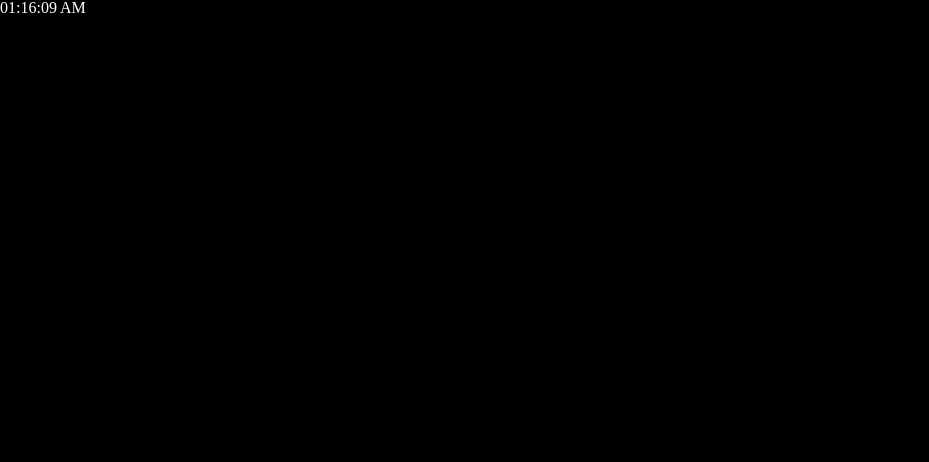
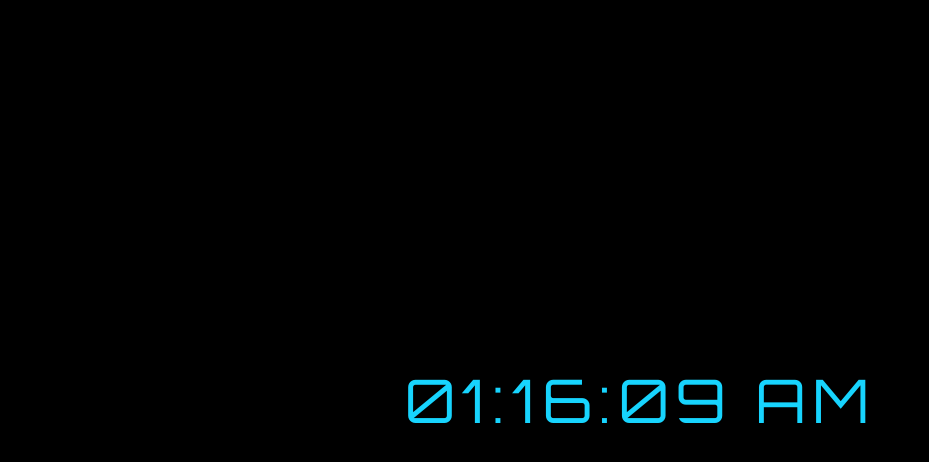
Before and after one commit to storrence88/react-clock, a React (Create React App) app: page / in a window 1280 px wide. Shown: the top 462 px of the page, without its empty margins (0-929 px from the left). Built offline with nearby package versions, Linux system fonts and the light colour scheme.

Commit message:
Import Google font Orbitron and add final styles to the Clock component

```diff
--- a/public/index.html
+++ b/public/index.html
@@ -3,6 +3,7 @@
   <head>
     <meta charset="utf-8" />
     <link rel="icon" href="%PUBLIC_URL%/favicon.ico" />
+    <link href="https://fonts.googleapis.com/css2?family=Orbitron&display=swap" rel="stylesheet">
     <meta name="viewport" content="width=device-width, initial-scale=1" />
     <meta name="theme-color" content="#000000" />
     <meta
--- a/src/components/Clock.js
+++ b/src/components/Clock.js
@@ -1,6 +1,17 @@
 import React, { useRef, useEffect } from 'react'
 import { getTime } from '../helper'
 import styled from 'styled-components'
+
+const ClockWrapper = styled.h1`
+  font-size: 60px;
+  font-family: Orbitron;
+  letter-spacing: 7px;
+  color: #17D4FE;
+  position: absolute;
+  top: 50%;
+  left: 50%;
+  transform: translateX(-50%) translateY(-50%);
+`
 
 const Clock = () => {
   // Create reference to the span element in the DOM using useRef hook
@@ -13,9 +24,7 @@ const Clock = () => {
   }, [])
 
   return (
-    <h1>
-      <span ref={timeRef}>00:00:00</span>
-    </h1>
+    <ClockWrapper ref={timeRef}>00:00:00</ClockWrapper>
   )
 }
 
```
